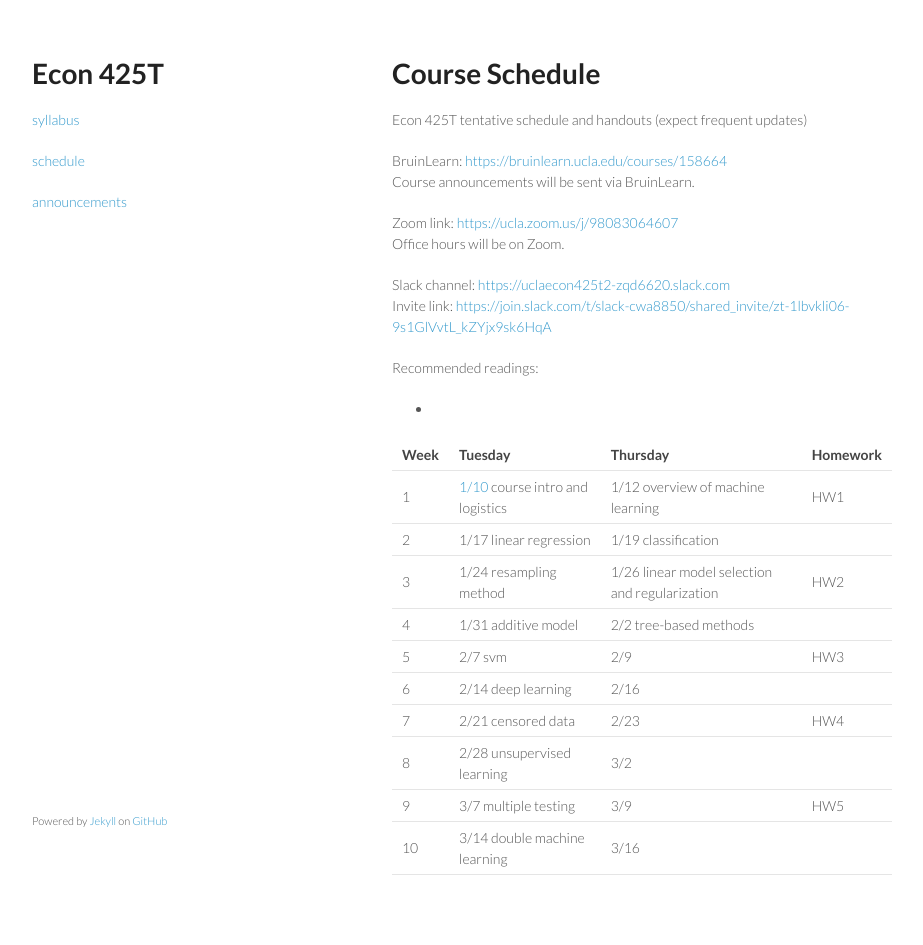
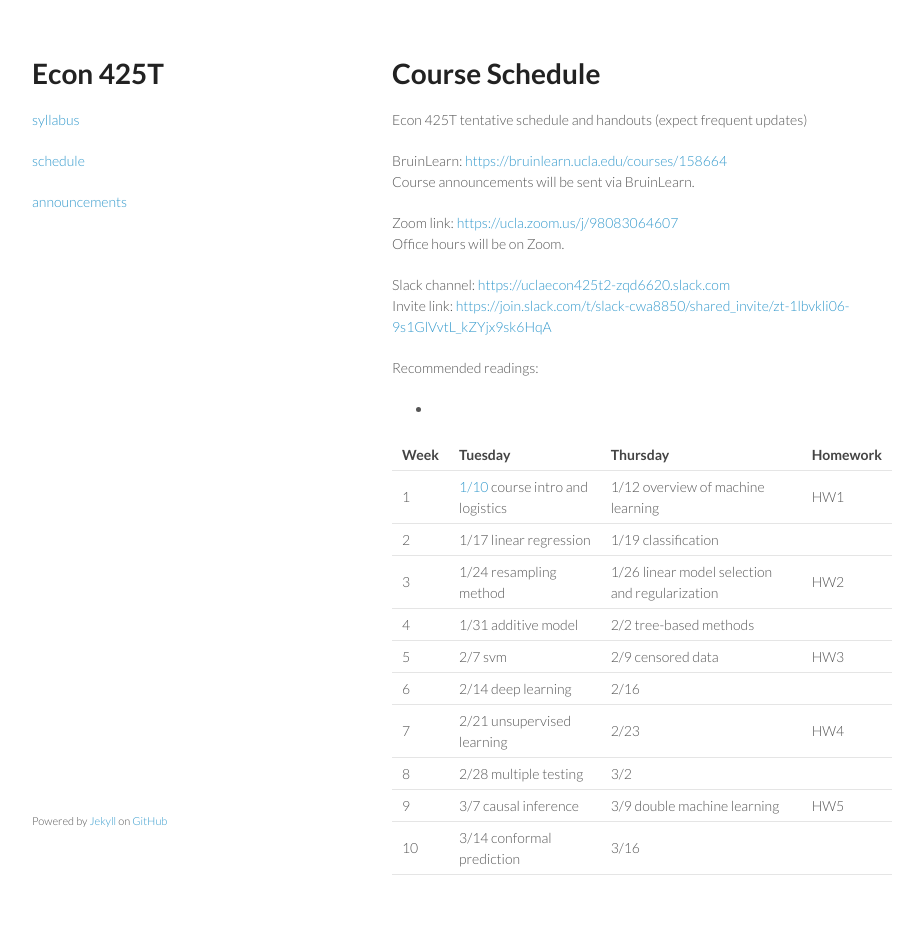
Before and after one commit to ucla-econ-425t/2023winter, a Jekyll site: the page built from schedule/schedule.md, in a window 1280 px wide. Shown: the whole page, without its empty margins (178-1101 px from the left). Built offline with Jekyll 4.4.1, drawn with Linux system fonts in a browser that asks for light colours.

Commit message:
rearrange

```diff
--- a/schedule/schedule.md
+++ b/schedule/schedule.md
@@ -25,9 +25,9 @@ Recommended readings:
 | 2 | 1/17 linear regression | 1/19 classification | |
 | 3 | 1/24 resampling method | 1/26 linear model selection and regularization | HW2 |
 | 4 | 1/31 additive model | 2/2 tree-based methods | |
-| 5 | 2/7 svm | 2/9  | HW3 |
+| 5 | 2/7 svm | 2/9 censored data | HW3 |
 | 6 | 2/14 deep learning | 2/16 | |
-| 7 | 2/21 censored data | 2/23  | HW4 |
-| 8 | 2/28 unsupervised learning | 3/2 | |
-| 9 | 3/7 multiple testing | 3/9 | HW5 |
-| 10 | 3/14 double machine learning | 3/16 | |
+| 7 | 2/21 unsupervised learning | 2/23  | HW4 |
+| 8 | 2/28 multiple testing | 3/2 | |
+| 9 | 3/7 causal inference | 3/9 double machine learning | HW5 |
+| 10 | 3/14 conformal prediction | 3/16  | |
```
